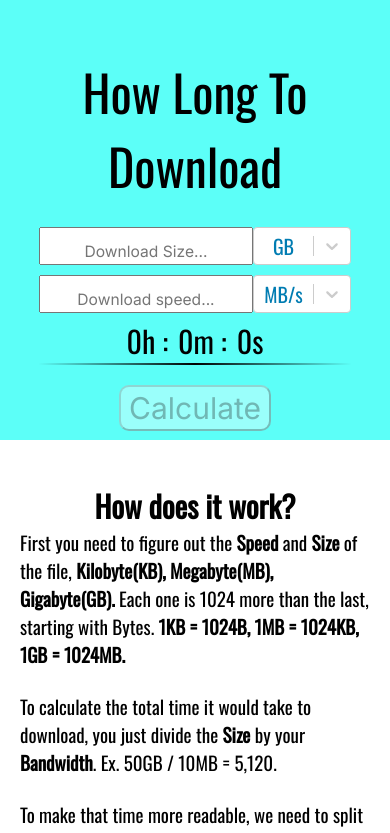
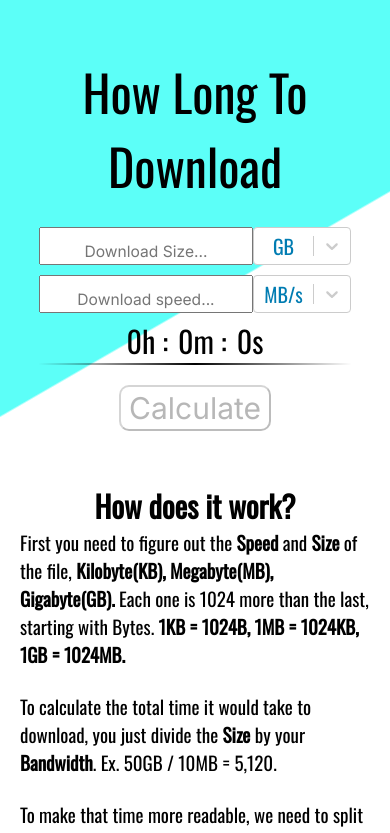
Before and after one commit to JordanDyck/Download-Estimator, a React (Create React App) app: page / in a window 390 px wide. Shown: the top 833 px of the page. Built offline with nearby package versions, Linux system fonts and the light colour scheme.

Commit message:
fixed downloadType. deleted mobile backgrounds.

```diff
--- a/src/App.js
+++ b/src/App.js
@@ -7,7 +7,7 @@ import Info from "./Components/Info"
 function App() {
   const [download, setDownload] = useState({speed: 0, size: 0})
   const [estimate, setEstimate] = useState()
-  const [downloadType, setDownloadType] = useState({speed: "MB", size: "GB"})
+  const [downloadType, setDownloadType] = useState({speed: "MB/s", size: "GB"})
 
   const calcSpeed = (speed) => {
     return (
--- a/src/App.scss
+++ b/src/App.scss
@@ -11,30 +11,16 @@ $mobile: 950px;
 body {
   background-repeat: no-repeat;
   height: 100dvh;
+  overflow: hidden;
 
   background: linear-gradient(
     150deg,
     rgba(92, 255, 248, 1) 37%,
-    rgba(255, 255, 255, 1) 37%
+    rgba(255, 255, 255, 1) 37.2%
   );
-  overflow: hidden;
+
   @media (width <= $mobile) {
     overflow: auto;
-  }
-  @media (width < 1420px) {
-    background: linear-gradient(
-      180deg,
-      rgba(92, 255, 248, 1) 40%,
-      rgba(255, 255, 255, 1) 40%
-    );
-    background-repeat: no-repeat;
-  }
-  @media (width < 414px) {
-    background: linear-gradient(
-      180deg,
-      rgba(92, 255, 248, 1) 49%,
-      rgba(255, 255, 255, 1) 49%
-    );
     background-repeat: no-repeat;
   }
 }
```
